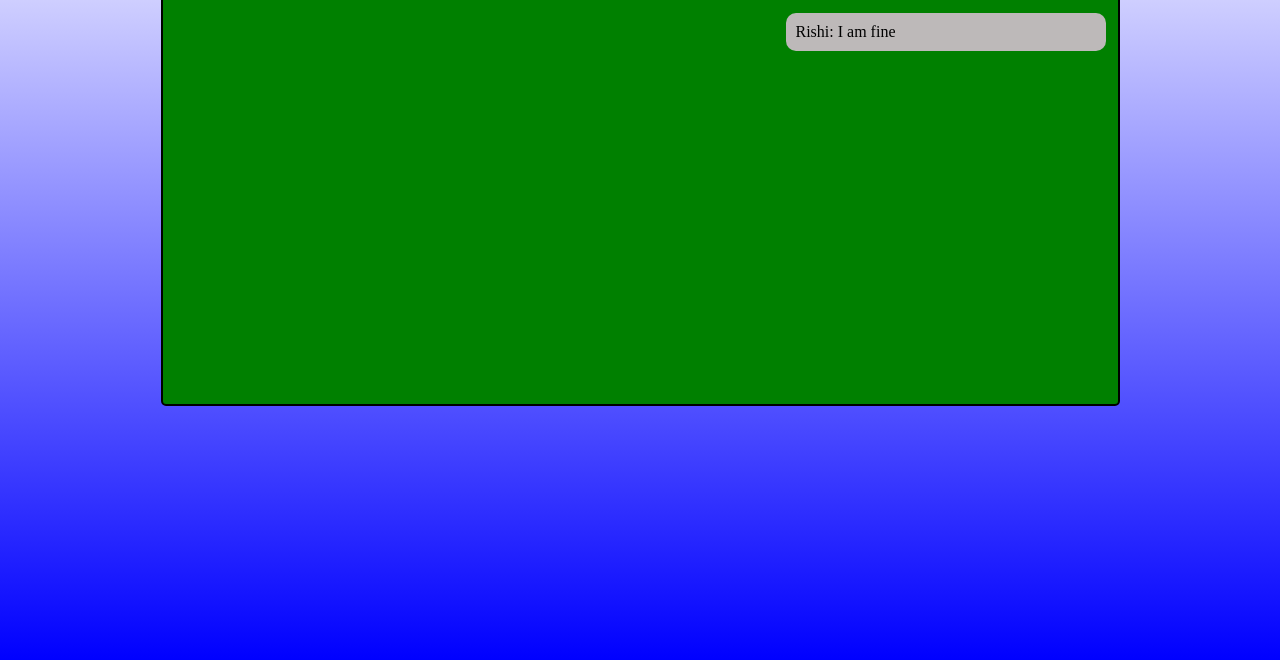
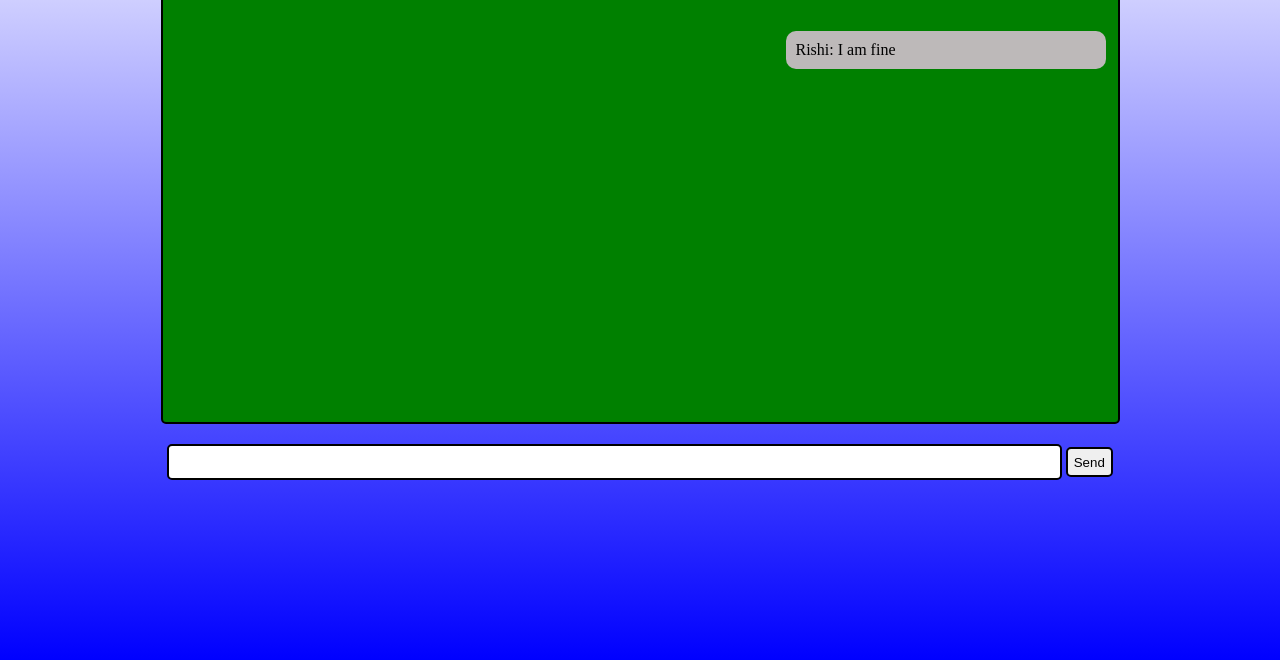
Before and after one commit to rishi9020/chatapp, a plain HTML site: page index.html in a window 1280 px wide. Shown: the part 156-816 px from the top of the page. Drawn offline with nearby package versions, Linux system fonts and the light colour scheme.

Commit message:
Updated index.html

```diff
--- a/index.html
+++ b/index.html
@@ -1,13 +1,16 @@
 <!DOCTYPE html>
 <html lang="en">
+
 <head>
     <meta charset="UTF-8">
     <meta http-equiv="X-UA-Compatible" content="IE=edge">
     <meta name="viewport" content="width=device-width, initial-scale=1.0">
     <title>weChatt</title>
+    <script src="http://localhost:8001/socket.io/socket.io.js"></script>"
     <script src="js/client.js"></script>
     <link rel="stylesheet" href="css/style.css">
 </head>
+
 <body>
     <nav>
         <img class="logo" src="chat.png" alt="">
@@ -18,6 +21,14 @@
         <div class="msg right">Rishi: I am fine</div>
     </div>
 
+    <div class="send">
+        <form action='#' id="send-container">
+            <input type="text" name="msgInput" id="msgInput">
+            <button class="btn" type="submit">Send</button>
+        </form>
+    </div>
+
 
 </body>
+
 </html>
```
